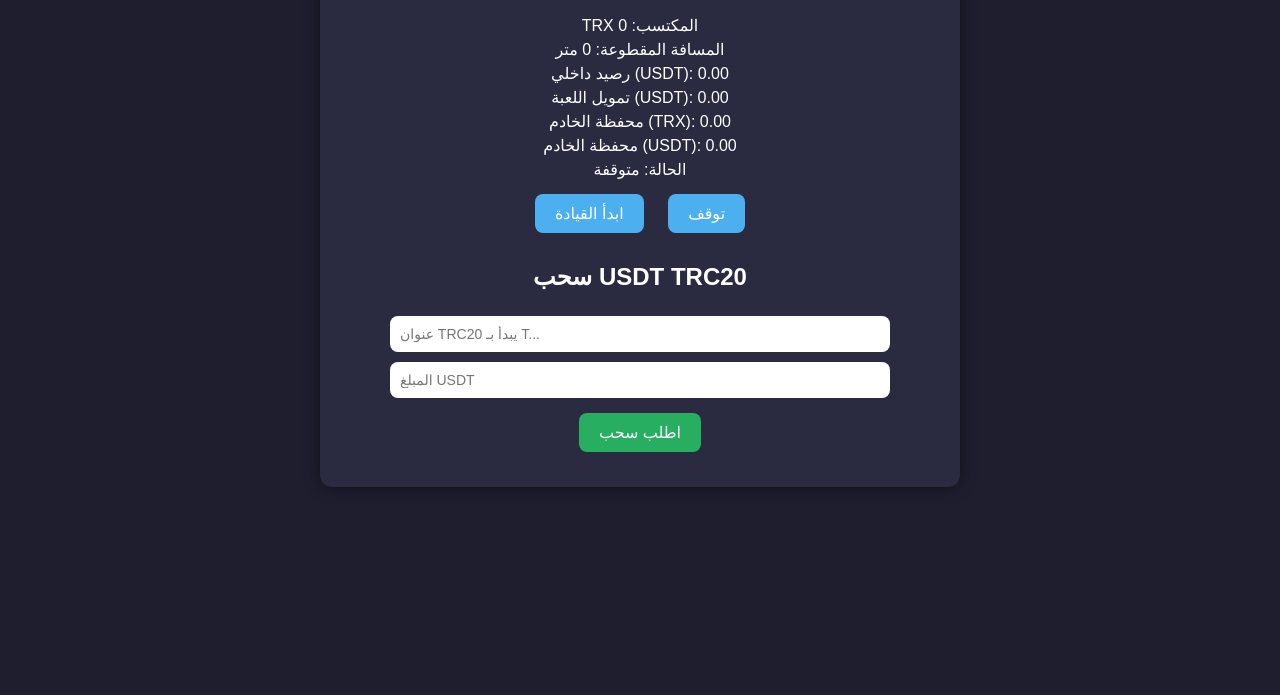
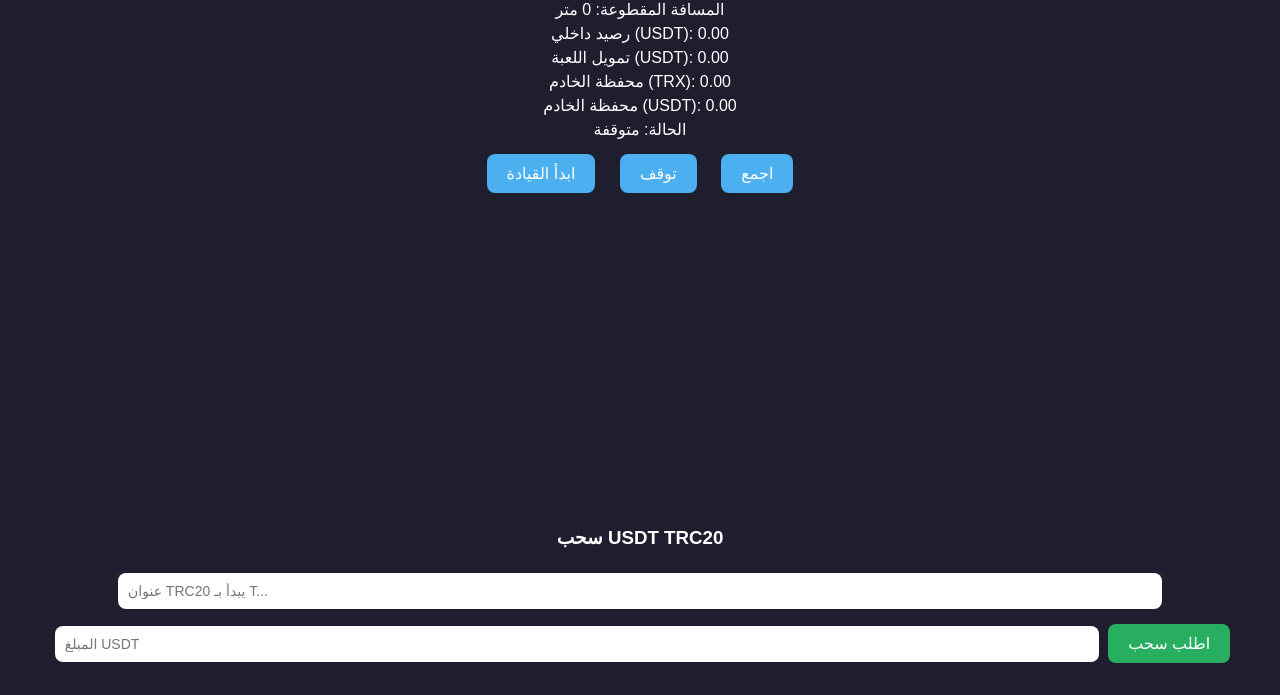
Before and after one commit to hjsv122/FlatDriveGame, a website: page index.html in a window 1280 px wide. Shown: the part 105-800 px from the top of the page. Drawn offline with Linux system fonts and the light colour scheme.

Commit message:
Update index.html

```diff
--- a/index.html
+++ b/index.html
@@ -2,16 +2,15 @@
 <html lang="ar">
 <head>
   <meta charset="UTF-8" />
-  <meta name="viewport" content="width=device-width, initial-scale=1.0" />
-  <title>🚗 FlatDrive — النسخة النهائية TRC20</title>
+  <meta name="viewport" content="width=device-width, initial-scale=1" />
+  <title>FlatDrive — TRC20</title>
   <link rel="stylesheet" href="style.css" />
 </head>
 <body>
-  <div class="container">
+  <div class="game-container">
     <h1>🚗 FlatDrive — النسخة النهائية TRC20</h1>
-
     <div class="stats">
-      <p>TRX المكتسب: <span id="earned">0</span></p>
+      <p>TRX المكتسب: <span id="trxEarned">0</span></p>
       <p>المسافة المقطوعة: <span id="distance">0</span> متر</p>
       <p>رصيد داخلي (USDT): <span id="wallet">0.00</span></p>
       <p>تمويل اللعبة (USDT): <span id="gameFund">0.00</span></p>
@@ -23,16 +22,17 @@
     <div class="controls">
       <button id="startBtn">ابدأ القيادة</button>
       <button id="stopBtn">توقف</button>
+      <button id="collectBtn">اجمع</button>
     </div>
 
-    <h2>سحب USDT TRC20</h2>
+    <canvas id="gameCanvas" width="600" height="300"></canvas>
+
     <div class="withdraw">
-      <input id="toAddress" type="text" placeholder="عنوان TRC20 يبدأ بـ T..." />
-      <input id="amount" type="number" placeholder="المبلغ USDT" />
+      <h3>سحب USDT TRC20</h3>
+      <input type="text" id="toAddress" placeholder="عنوان TRC20 يبدأ بـ T..." />
+      <input type="number" id="amount" placeholder="المبلغ USDT" />
       <button id="reqWithdraw">اطلب سحب</button>
     </div>
-
-    <div id="message"></div>
   </div>
 
   <script src="script.js"></script>
```
